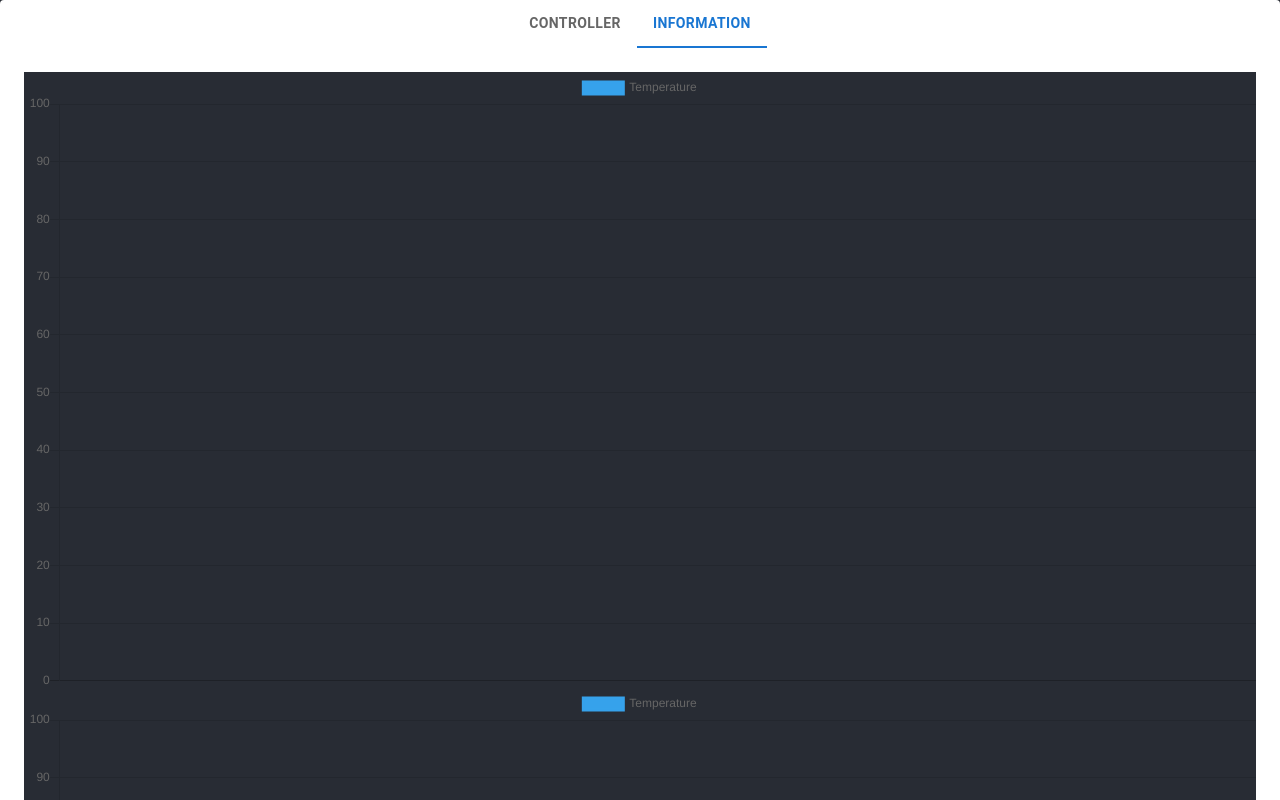
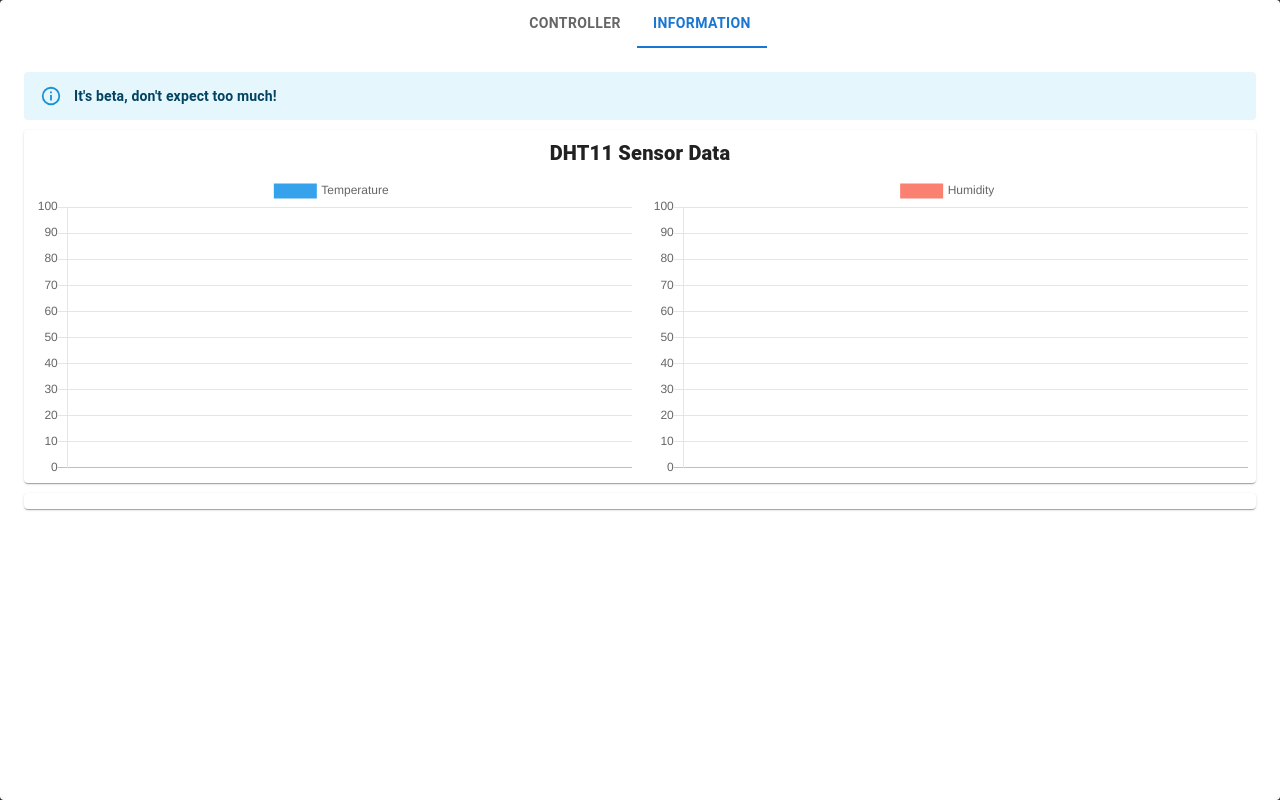
Before and after one commit to tungba103/AMQP-Network-Programming, a React (Create React App) app in the folder app_3/: page / in a window 1280 px wide. Both pictures are taken after a click on the tab "INFORMATION". Shown: the top 800 px of the page. Built offline with nearby package versions, Linux system fonts and the light colour scheme; no server answers.

Commit message:
update char

```diff
--- a/app_3/src/components/Information.js
+++ b/app_3/src/components/Information.js
@@ -1,3 +1,4 @@
+import { Grid, Paper, Alert, Typography } from "@mui/material";
 import React, { useState, useEffect } from "react";
 import { Line } from "react-chartjs-2";
 import * as API from "../api/socketApi";
@@ -19,9 +20,9 @@ function RealtimeChart() {
   const [chartData_2, setChartData_2] = useState({
     datasets: [
       {
-        label: "Temperature",
-        backgroundColor: "rgba(54, 162, 235, 0.5)",
-        borderColor: "rgb(54, 162, 235)",
+        label: "Humidity",
+        backgroundColor: "rgba(250, 128, 114, 0.5)",
+        borderColor: "rgb(250, 128, 114)",
         fill: false,
         data: [],
         cubicInterpolationMode: "monotone",
@@ -132,9 +133,50 @@ function RealtimeChart() {
   };
 
   return (
-    <div className="App">
-      <Line data={chartData_1} options={options_1} />
-      <Line data={chartData_2} options={options_2} />
+    <div style={{ width: "100%", margin: "0 auto", height: "100%" }}>
+      <Alert
+        style={{ marginBottom: "10px", fontWeight: "bold" }}
+        severity="info"
+      >
+        It's beta, don't expect too much!
+      </Alert>
+      <Paper
+        sx={{
+          p: 1,
+          marginBottom: "10px",
+          maxWidth: "100%",
+          flexGrow: 1,
+          backgroundColor: (theme) =>
+            theme.palette.mode === "dark" ? "#1A2027" : "#fff",
+        }}
+      >
+        <Typography
+          sx={{ fontSize: 20, fontWeight: 1000 }}
+          color="text.first"
+          gutterBottom
+        >
+          DHT11 Sensor Data
+        </Typography>
+        <Grid container spacing={2}>
+          <Grid item xs={12} md={6}>
+            <Line data={chartData_1} options={options_1} />
+          </Grid>
+          <Grid item xs={12} md={6}>
+            <Line data={chartData_2} options={options_2} />
+          </Grid>
+        </Grid>
+      </Paper>
+
+      <Paper
+        sx={{
+          p: 1,
+          marginBottom: "10px",
+          maxWidth: "100%",
+          flexGrow: 1,
+          backgroundColor: (theme) =>
+            theme.palette.mode === "dark" ? "#1A2027" : "#fff",
+        }}
+      ></Paper>
     </div>
   );
 }
```
